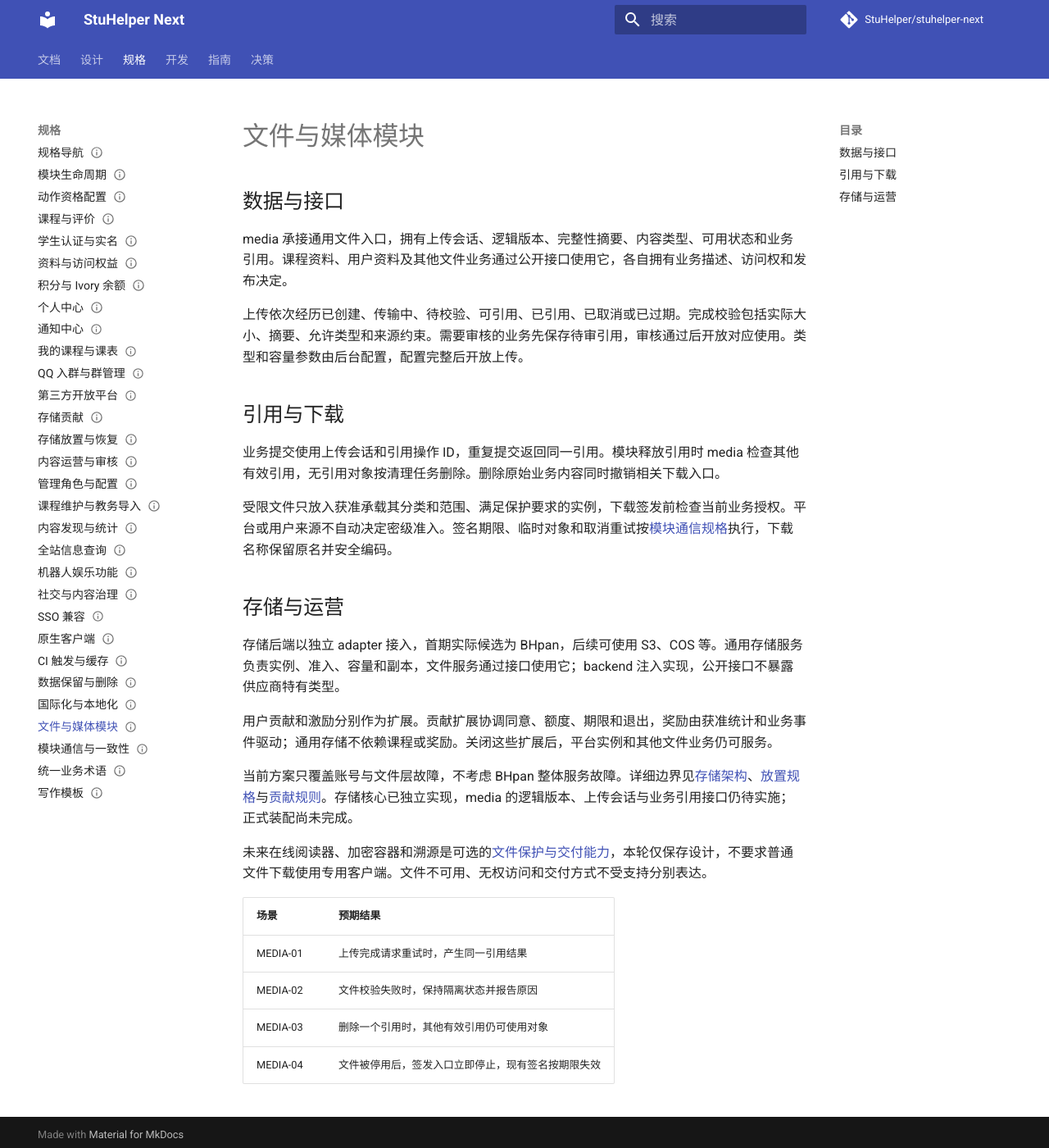
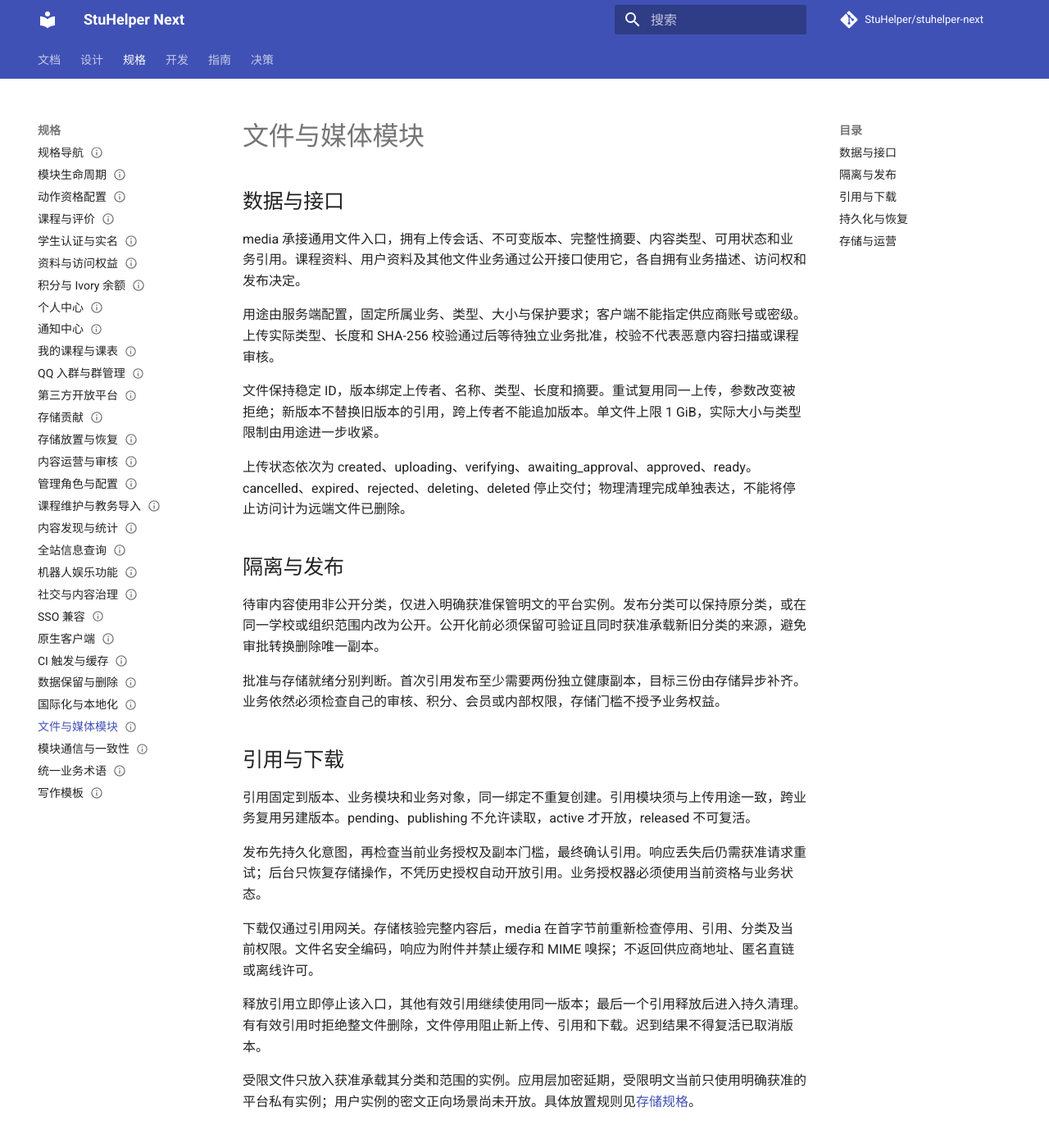
Before and after one commit to StuHelper/stuhelper-next, an MkDocs documentation site: the page built from docs/spec/media.md, in a window 1280 px wide and 1400 px high. Shown: the whole window at 82% size. Built offline with MkDocs 1.6.1 and Material for MkDocs 9.7.7, drawn with Linux system fonts in a browser that asks for light colours; comment, search, counter and statistics services are not loaded; some of the changed text lies outside the part shown.

Commit message:
docs(media): 登记文件闭环实现与固定验收组合

```diff
--- a/docs/development/storage-module.md
+++ b/docs/development/storage-module.md
@@ -19,9 +19,10 @@
 | 业务规则 | Next 已有资料共享、存储贡献、媒体引用与数据保留规格 |
 | 存储核心 | 已实现副本账本、OpenAPI/SDK、有界执行器、传输与暂存预算、停止恢复和数据库身份检查；生产验收未完成 |
 | BHpan adapter | 已验证稳定账号与文件身份、两类登录方式、文件生命周期，以及三个真实账号的存储集成 |
-| 通用文件与贡献 | media、resources 与贡献生命周期仍未实现；存储核心不代替其业务引用、同意、奖励或界面 |
+| 通用文件 | media 已实现上传、不可变版本、隔离批准、业务引用、网关下载与清理；真实数据库及后台配置联调通过 |
+| 下游业务与贡献 | resources、贡献同意、退出生命周期、奖励和界面仍待实施；基础文件能力不代替业务权益 |
 | 保护交付与阅读器 | 已记录[溯源、加密包及在线阅读参考](../design/file-protection-and-delivery.md)，明确暂不实现，未确定默认启用方式 |
-| 正式装配 | backend 已接入配置化 API、独立 worker、Casdoor 在线令牌检查与 BHpan 托管凭据恢复；隔离环境通过，Next SSO 尚未部署或配置 |
+| 正式装配 | backend 已接入 storage/media API、独立 worker、在线令牌检查与 BHpan 凭据恢复；media 使用独立服务和数据库身份，Next SSO 尚未部署或配置 |
 | 发行与部署 | 本轮不发行、不部署，也未启用真实用户贡献 |
 
 ## 既有设计来源
@@ -115,9 +116,9 @@
 | 6. 恢复与联调 | 密级与引用变化、元数据恢复、Web/Admin 八语言入口 | SP-06、SP-09、SP-24 的元数据恢复、SP-26 及真实隔离演练通过；密钥恢复随未来加密功能另行验收 |
 | 独立后续方向：受控阅读 | 参考文件保护设计，按需评审溯源、水印、加密包和在线阅读器 | 另行确定范围并完成权限、内容完整性、撤销、隐私与跨端验收；当前暂不实施 |
 
-storage 已建立有实现内容的独立仓库并登记 Mani；其余职责在有实际实现时按相同约定建仓。架构规格、提供方契约、模块实现与使用方接入分别交付；跨仓 PR 列出依赖、合并顺序和实际验证组合。
+storage 与 media 已建立有实现内容的独立仓库并登记 Mani；其余职责在有实际实现时按相同约定建仓。架构规格、提供方契约、模块实现与使用方接入分别交付；跨仓 PR 列出依赖、合并顺序和实际验证组合。
 
-storage 自有清单登记二十一组场景，新增副本缺失重建与运维授权分页。backend 登记十组场景，其中两组需显式启用真实账号，普通 CI 只编译入口。SP-01—SP-26 包含更广的跨模块验收，未全部完成；贡献与阅读器场景不计为已实现。
+storage 自有清单登记二十二组场景，media 登记七组，backend 登记十二组。backend 两组需显式启用真实账号，普通 CI 只编译入口。SP-01—SP-26 包含更广的跨模块验收，未全部完成；贡献与阅读器场景不计为已实现。
 
 ## 执行器部署实施计划
 
@@ -150,6 +151,12 @@
 
 backend 在独立 PostgreSQL 下通过运行身份检查、HTTP 401/403/200、后台补齐三副本、配置化 API/worker 启停及凭据库释放，并通过 race、vet 和正式构建。常规认证与供应商测试使用显式夹具，真实 BHpan 另行验收，两类证据分别记录。
 
+media 在固定依赖下通过 OpenAPI/SDK 一致性、真实 PostgreSQL、race、vet 和构建。覆盖并发幂等、类型与完整性拒绝、隔离上传、批准后补齐三份、引用独立释放，以及断点恢复超过重放窗口仍不重复创建对象。
+
+文件下载在首字节前复核停用、当前业务授权和保护分类；撤权时不输出文件内容。后台只恢复存储，不自动发布历史意图。数据库独立身份、审计与事件同事务、跨用户和跨业务拒绝均有针对性测试。
+
+backend 已验证 media 配置入口、独立服务身份、上传至清理全流程，以及配置停止与重新打开。该联调使用 TLS 身份响应和内存供应商夹具，不把既有存储核心的真实 BHpan 结果计作新增文件业务的真实账号验收。
+
 新增验证覆盖凭据篡改、并发轮换、用途、到期清理与撤销恢复，同账号登录互斥、会话失效退避，以及未知建根结果不重发。开户区分网络失败与授权拒绝，前者有限退避，后者停止。身份检查拒绝错误 issuer/audience、过期与非访问令牌，并在撤权或跨学校范围时拒绝访问。
 
 三个获准账号已通过真实三副本演练：单份拒绝引用发布，两份允许建立业务引用并下载，三份达到就绪状态。测试仅使用随机专用根和小型合成文件；普通文件生命周期、稳定账号标识、完整回读及 SHA-256 校验均有真实供应商证据。
@@ -166,10 +173,16 @@
 
 初始和闲置十二分钟后的刷新请求均返回 200，token 未变，受保护读取成功。cookie 未声明寿命；本轮已验证凭据重登后的跨进程恢复，仍未观察到真实到期或证明无密码续期，因此持续贡献保持关闭。密码、token 和个人目录信息未进入仓库或测试记录。
 
-当前草稿 PR 按 [BHpan #2](https://github.com/StuHelper/stuhelper-storage-bhpan/pull/2)、[Storage #1](https://github.com/StuHelper/stuhelper-storage/pull/1)、[Backend #5](https://github.com/StuHelper/stuhelper-backend/pull/5) 顺序合并，再更新架构文档。源码依赖已固定，合并后须更新组合记录；当前未发行或部署。
+当前草稿 PR 按 [BHpan #2](https://github.com/StuHelper/stuhelper-storage-bhpan/pull/2)、[Storage #1](https://github.com/StuHelper/stuhelper-storage/pull/1)、[Media #1](https://github.com/StuHelper/stuhelper-media/pull/1)、[Backend #5](https://github.com/StuHelper/stuhelper-backend/pull/5)、[Next #8](https://github.com/StuHelper/stuhelper-next/pull/8) 顺序合并。源码依赖已固定，合并后须更新组合记录；当前未发行或部署。
 
-workspace.lock.json 固定本轮 storage、storage-bhpan 与 backend 候选，其他模块保留已有组合。backend 验证使用 go.mod 中相同存储源码；Web/Admin 尚未进行存储业务联调。
+workspace.lock.json 固定本轮 storage、storage-bhpan、media 与 backend 候选，其他模块保留已有组合。backend 验证使用 go.mod 中相同源码；Web/Admin 尚未进行文件或存储业务联调。
 
-剩余业务包括 media 逻辑文件与引用、贡献同意和退出管理、完整应用身份与会话、目录授权选集及 Web/Admin。Next SSO 按当前安排保持不动；生产前还需真实跨期、审计归档、生产备份与撤销恢复、保留清理、多进程预算和压力基准。
+正在执行的二十四小时观测继续使用启动时冻结的 backend 4ed8887 与 storage 84fbb86，不因新增 media 候选而重启或升级。终点报告须按观测清单核对该组合；两个测试阶段的结果分别归档。
+
+观测在首轮定期校验时发现旧调度仍为停用实例建任务，任务在供应商调用前被授权检查拒绝。只读账本确认阻塞归属闲置实例，活跃两份仍健康，闲置账号未被探测。原始阻塞和降级计数保留，不能据此宣称全程无故障。
+
+新候选已过滤不满足当前准入的定期校验，并覆盖撤销、未授权、到期及重新授权恢复。修复只通过隔离 PostgreSQL 验证，不热更新观测程序、不修改实测账本；原试次继续收集会话寿命和终点恢复证据。
+
+剩余业务包括存储管理界面、贡献同意和退出管理、课程资料权益、完整应用身份与会话、目录授权选集及 S3/COS adapter。Next SSO 按当前安排保持不动；生产前还需真实跨期、审计归档、生产备份与撤销恢复、保留清理、多进程预算和压力基准。
 
 未来在线阅读、加密容器和溯源继续明确延期，只保留参考设计。上述已完成测试不能代替未完成业务、真实长期授权或生产验收。
--- a/docs/spec/media.md
+++ b/docs/spec/media.md
@@ -8,15 +8,41 @@
 
 ## 数据与接口
 
-media 承接通用文件入口，拥有上传会话、逻辑版本、完整性摘要、内容类型、可用状态和业务引用。课程资料、用户资料及其他文件业务通过公开接口使用它，各自拥有业务描述、访问权和发布决定。
+media 承接通用文件入口，拥有上传会话、不可变版本、完整性摘要、内容类型、可用状态和业务引用。课程资料、用户资料及其他文件业务通过公开接口使用它，各自拥有业务描述、访问权和发布决定。
 
-上传依次经历已创建、传输中、待校验、可引用、已引用、已取消或已过期。完成校验包括实际大小、摘要、允许类型和来源约束。需要审核的业务先保存待审引用，审核通过后开放对应使用。类型和容量参数由后台配置，配置完整后开放上传。
+用途由服务端配置，固定所属业务、类型、大小与保护要求；客户端不能指定供应商账号或密级。上传实际类型、长度和 SHA-256 校验通过后等待独立业务批准，校验不代表恶意内容扫描或课程审核。
+
+文件保持稳定 ID，版本绑定上传者、名称、类型、长度和摘要。重试复用同一上传，参数改变被拒绝；新版本不替换旧版本的引用，跨上传者不能追加版本。单文件上限 1 GiB，实际大小与类型限制由用途进一步收紧。
+
+上传状态依次为 created、uploading、verifying、awaiting_approval、approved、ready。cancelled、expired、rejected、deleting、deleted 停止交付；物理清理完成单独表达，不能将停止访问计为远端文件已删除。
+
+## 隔离与发布
+
+待审内容使用非公开分类，仅进入明确获准保管明文的平台实例。发布分类可以保持原分类，或在同一学校或组织范围内改为公开。公开化前必须保留可验证且同时获准承载新旧分类的来源，避免审批转换删除唯一副本。
+
+批准与存储就绪分别判断。首次引用发布至少需要两份独立健康副本，目标三份由存储异步补齐。业务依然必须检查自己的审核、积分、会员或内部权限，存储门槛不授予业务权益。
 
 ## 引用与下载
 
-业务提交使用上传会话和引用操作 ID，重复提交返回同一引用。模块释放引用时 media 检查其他有效引用，无引用对象按清理任务删除。删除原始业务内容同时撤销相关下载入口。
+引用固定到版本、业务模块和业务对象，同一绑定不重复创建。引用模块须与上传用途一致，跨业务复用另建版本。pending、publishing 不允许读取，active 才开放，released 不可复活。
 
-受限文件只放入获准承载其分类和范围、满足保护要求的实例，下载签发前检查当前业务授权。平台或用户来源不自动决定密级准入。签名期限、临时对象和取消重试按[模块通信规格](module-protocol.md)执行，下载名称保留原名并安全编码。
+发布先持久化意图，再检查当前业务授权及副本门槛，最终确认引用。响应丢失后仍需获准请求重试；后台只恢复存储操作，不凭历史授权自动开放引用。业务授权器必须使用当前资格与业务状态。
+
+下载仅通过引用网关。存储核验完整内容后，media 在首字节前重新检查停用、引用、分类及当前权限。文件名安全编码，响应为附件并禁止缓存和 MIME 嗅探；不返回供应商地址、匿名直链或离线许可。
+
+释放引用立即停止该入口，其他有效引用继续使用同一版本；最后一个引用释放后进入持久清理。有有效引用时拒绝整文件删除，文件停用阻止新上传、引用和下载。迟到结果不得复活已取消版本。
+
+受限文件只放入获准承载其分类和范围的实例。应用层加密延期，受限明文当前只使用明确获准的平台私有实例；用户实例的密文正向场景尚未开放。具体放置规则见[存储规格](storage-placement.md)。
+
+## 持久化与恢复
+
+media 使用自己的迁移和受限数据库身份，不读取 storage 表。逻辑文件、版本、引用、任务、请求重放、审计与 outbox 均由本模块拥有；状态与事件在同一事务提交。传输不持有长期数据库事务。
+
+任务有持久化租约、执行代次和明确重试上限。存储对象使用绑定服务身份与版本的稳定键，普通幂等窗口过期也不会重复创建。删除先停止交付，再释放 media 存储引用并确认全部物理副本删除。
+
+上传窗口和未引用保留窗口由服务端配置，均不超过二十四小时；后者不得短于前者。未引用内容到期后清理，避免业务长期挂起孤儿文件。文件、版本、引用和并发各有配额，上限见[模块规格](https://github.com/StuHelper/stuhelper-media/blob/codex/media-services/docs/spec/media.md)。
+
+本模块复用 storage 暂存，不新增文件字节缓存。数据库墓碑、请求重放与审计暂未自动归档；生产前须配置数据库容量及保留清理方案，达到限额不得自动扩容。
 
 ## 存储与运营
 
@@ -24,13 +50,18 @@
 
 用户贡献和激励分别作为扩展。贡献扩展协调同意、额度、期限和退出，奖励由获准统计和业务事件驱动；通用存储不依赖课程或奖励。关闭这些扩展后，平台实例和其他文件业务仍可服务。
 
-当前方案只覆盖账号与文件层故障，不考虑 BHpan 整体服务故障。详细边界见[存储架构](../design/storage-architecture.md)、[放置规格](storage-placement.md)与[贡献规则](storage-contribution.md)。存储核心已独立实现，media 的逻辑版本、上传会话与业务引用接口仍待实施；正式装配尚未完成。
+当前方案只覆盖账号与文件层故障，不考虑 BHpan 整体服务故障。详细边界见[存储架构](../design/storage-architecture.md)、[放置规格](storage-placement.md)与[贡献规则](storage-contribution.md)。
+
+stuhelper-media 已提供上述公开接口、Go/TypeScript SDK 和 PostgreSQL 实现。backend 显式启用 media 后注入独立存储服务身份、当前授权与数据库配置，启动恢复循环。隔离环境使用认证和供应商夹具，Next SSO 保持不动。
 
 未来在线阅读器、加密容器和溯源是可选的[文件保护与交付能力](../design/file-protection-and-delivery.md)，本轮仅保存设计，不要求普通文件下载使用专用客户端。文件不可用、无权访问和交付方式不受支持分别表达。
 
 | 场景 | 预期结果 |
 | --- | --- |
-| MEDIA-01 | 上传完成请求重试时，产生同一引用结果 |
-| MEDIA-02 | 文件校验失败时，保持隔离状态并报告原因 |
-| MEDIA-03 | 删除一个引用时，其他有效引用仍可使用对象 |
-| MEDIA-04 | 文件被停用后，签发入口立即停止，现有签名按期限失效 |
+| MEDIA-01 | 并发重试复用同一版本，参数冲突被拒绝，错误内容不写入供应商，过期上传可清理 |
+| MEDIA-02 | 待审内容保持隔离，批准后补齐三份，引用独立释放并完成最终删除 |
+| MEDIA-03 | 版本不可变，拒绝跨用户及跨业务绑定，撤权或停用阻止下载首字节 |
+| MEDIA-04 | 丢失响应后恢复同一对象，后台不自动发布引用，获准重试才完成发布 |
+| MEDIA-05 | 数据库身份隔离、审计与事件同事务，有引用时拒绝整文件删除 |
+| MEDIA-06 | 生成 SDK 完成上传下载，拒绝客户端密级及未认证请求，正确编码名称且不暴露物理位置 |
+| MEDIA-07 | 创建响应丢失超过二十四小时后，只清理原存储对象而不重新创建 |
```
Also changed, not shown: README.md (+2 -2 lines), docs/design/storage-architecture.md (+3 -3 lines), docs/guide/development-workspace.md (+2 -2 lines), mani.yaml (+8 -0 lines), workspace.lock.json (+7 -2 lines), 1 other file.
